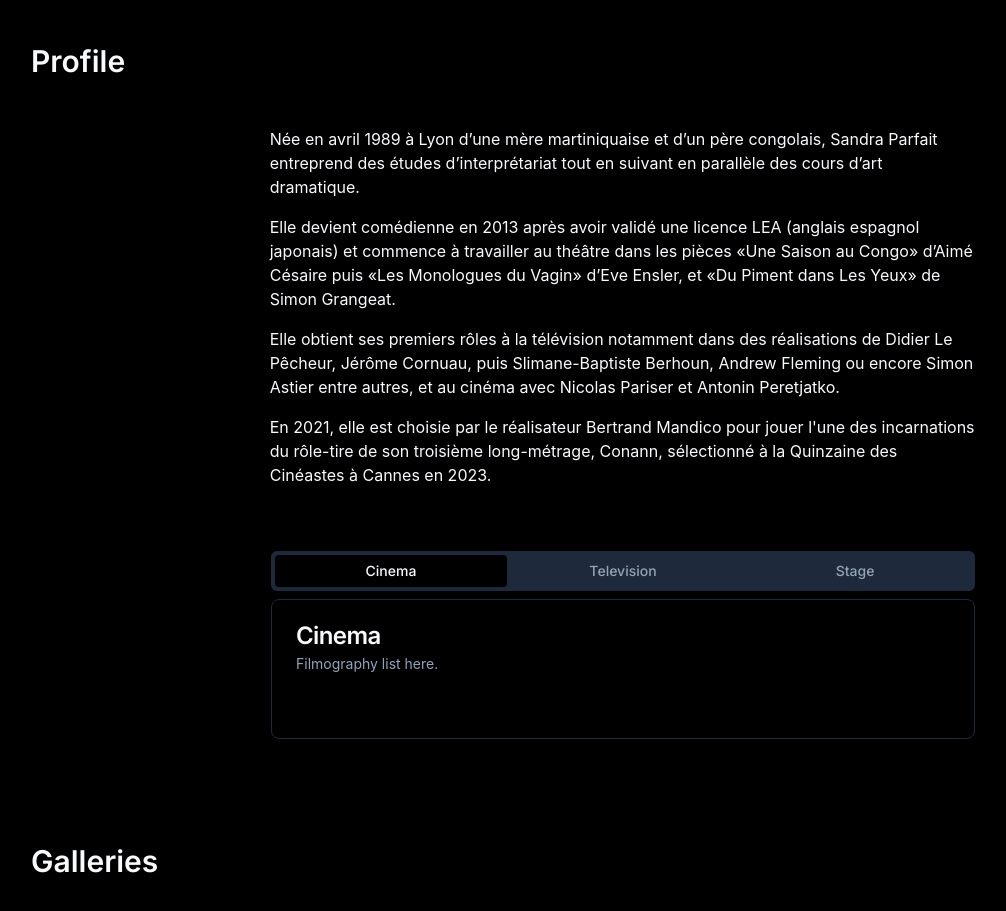
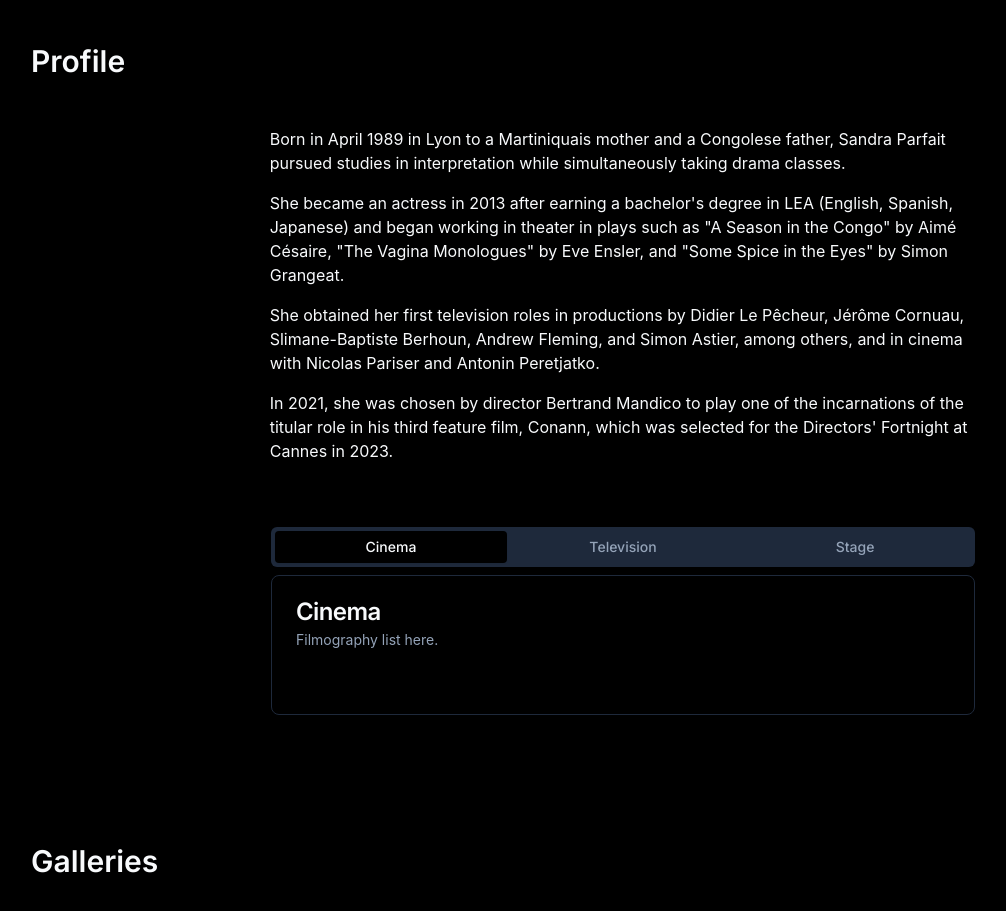
Before and after one commit to GalsenBoy/sandra-parfait-official, a React (Vite) app: page / in a window 1280 px wide. Shown: the part 1660-2571 px from the top of the page, without its empty margins (17-1023 px from the left). Built offline with nearby package versions, Linux system fonts and the light colour scheme.

Commit message:
:lipstick: update: translate biography

```diff
--- a/src/components/profile/biography.tsx
+++ b/src/components/profile/biography.tsx
@@ -2,16 +2,16 @@ function Biography() {
   return (
     <>
       <p>
-        Née en avril 1989 à Lyon d’une mère martiniquaise et d’un père congolais,
-        Sandra Parfait entreprend des études d’interprétariat tout en suivant en parallèle des cours d’art dramatique.
+        Born in April 1989 in Lyon to a Martiniquais mother and a Congolese father, Sandra Parfait pursued studies in interpretation while simultaneously taking drama classes.
       </p>
-      <p>Elle devient comédienne en 2013 après avoir validé une licence LEA (anglais espagnol japonais) et commence à travailler au théâtre dans les pièces «Une Saison au Congo» d’Aimé Césaire puis
-      «Les Monologues du Vagin» d’Eve Ensler, et «Du Piment dans Les Yeux» de Simon Grangeat.</p>
-      <p>Elle obtient ses premiers rôles à la télévision notamment dans des réalisations de
-        Didier Le Pêcheur, Jérôme Cornuau, puis Slimane-Baptiste Berhoun, Andrew Fleming ou encore Simon Astier entre autres,
-        et au cinéma avec Nicolas Pariser et Antonin Peretjatko.</p>
-      <p>En 2021, elle est choisie par le réalisateur Bertrand Mandico pour jouer l'une des incarnations du rôle-tire de son troisième long-métrage,
-        Conann, sélectionné à la Quinzaine des Cinéastes à Cannes en 2023.
+      <p>
+        She became an actress in 2013 after earning a bachelor's degree in LEA (English, Spanish, Japanese) and began working in theater in plays such as "A Season in the Congo" by Aimé Césaire, "The Vagina Monologues" by Eve Ensler, and "Some Spice in the Eyes" by Simon Grangeat.
+      </p>
+      <p>
+        She obtained her first television roles in productions by Didier Le Pêcheur, Jérôme Cornuau, Slimane-Baptiste Berhoun, Andrew Fleming, and Simon Astier, among others, and in cinema with Nicolas Pariser and Antonin Peretjatko.
+      </p>
+      <p>
+        In 2021, she was chosen by director Bertrand Mandico to play one of the incarnations of the titular role in his third feature film, Conann, which was selected for the Directors' Fortnight at Cannes in 2023.
       </p>
     </>
   )
```
